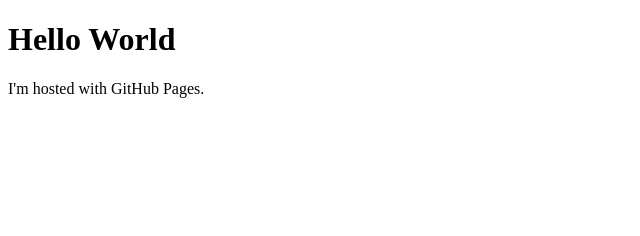
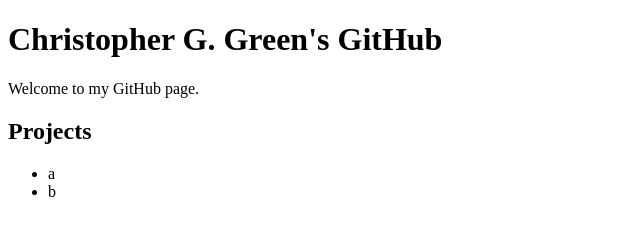
Before and after one commit to christopherggreen/christopherggreen.github.io, a plain HTML site: page index.html in a window 1280 px wide. Shown: the whole page, without its empty margins (0-640 px from the left). Drawn offline with Linux system fonts and the light colour scheme.

Commit message:
Added a bit more text.

```diff
--- a/index.html
+++ b/index.html
@@ -1,7 +1,13 @@
 <!DOCTYPE html>
 <html>
 <body>
-<h1>Hello World</h1>
-<p>I'm hosted with GitHub Pages.</p>
+<h1>Christopher G. Green's GitHub</h1>
+<p>Welcome to my GitHub page.</p>
+
+<h2>Projects</h2>
+<ul>
+	<li>a</li>
+	<li>b</li>
+</ul>
 </body>
 </html>
```
